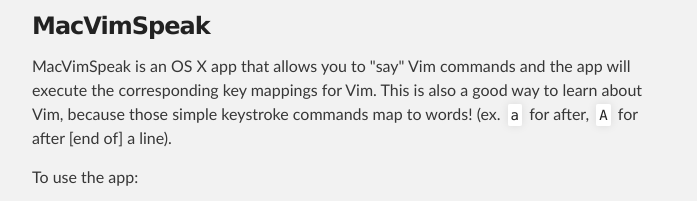
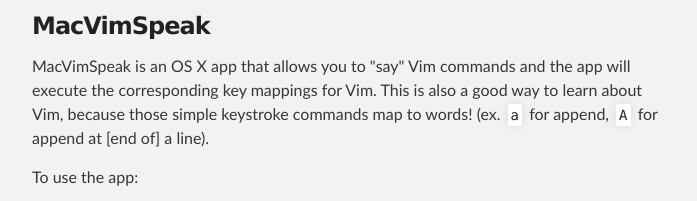
Before and after one commit to pselle/macvimspeak, a plain HTML site: page index.html in a window 1280 px wide. Shown: the part 252-453 px from the top of the page, 288-985 px from the left. Drawn offline with Linux system fonts and the light colour scheme.

Commit message:
Update index

```diff
--- a/index.html
+++ b/index.html
@@ -34,7 +34,7 @@
         <h3>
 <a id="macvimspeak" class="anchor" href="#macvimspeak" aria-hidden="true"><span class="octicon octicon-link"></span></a>MacVimSpeak</h3>
 
-<p>MacVimSpeak is an OS X app that allows you to "say" Vim commands and the app will execute the corresponding key mappings for Vim. This is also a good way to learn about Vim, because those simple keystroke commands map to words! (ex. <code>a</code> for after, <code>A</code> for after [end of] a line).</p>
+<p>MacVimSpeak is an OS X app that allows you to "say" Vim commands and the app will execute the corresponding key mappings for Vim. This is also a good way to learn about Vim, because those simple keystroke commands map to words! (ex. <code>a</code> for append, <code>A</code> for append at [end of] a line).</p>
 
 <p>To use the app:</p>
 
```
